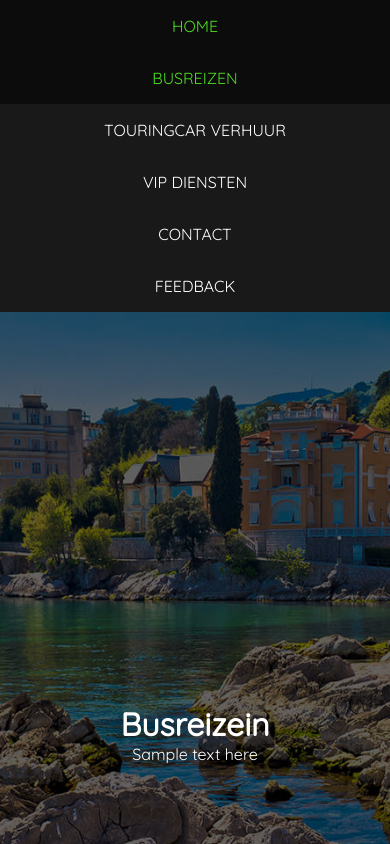
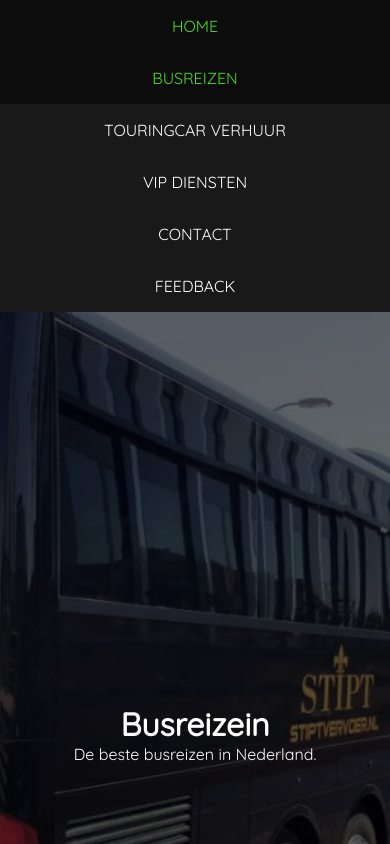
Before and after one commit to Nick-Yazdani/stipt-vervoer, a React (Create React App) app: page /busreizen in a window 390 px wide. Shown: the top 844 px of the page. Built offline with nearby package versions, Linux system fonts and the light colour scheme; no server answers.

Commit message:
minor responsive styles

```diff
--- a/src/components/feedback-form-component/feedback-form.styles.css
+++ b/src/components/feedback-form-component/feedback-form.styles.css
@@ -76,6 +76,7 @@ button:hover {
     button {
         font-size: 1rem;
         margin-bottom: 1rem;
+        width: 100%;
     }
 
     label {
--- a/src/components/middle-content/middle-content.component.jsx
+++ b/src/components/middle-content/middle-content.component.jsx
@@ -8,7 +8,7 @@ const MiddleContent = ({ headline, content }) => {
             <h3>{headline}</h3>
             <div className="p-block">
                 {content.map(cont => {
-                    return <p key={cont.slice(0, 6)}>{cont}</p>
+                    return <p key={cont.slice(0, 20)}>{cont}</p>
                 })}
             </div>
         </div>
--- a/src/pages/Busreizen.jsx
+++ b/src/pages/Busreizen.jsx
@@ -11,7 +11,7 @@ const Busreizen = ({ title }) => {
         <div>
             <div className="busreizen">
                 <Helmet><title>{title}</title></Helmet>
-                <Overlay title="Busreizein" caption="Sample text here" />
+                <Overlay title="Busreizein" caption="De beste busreizen in Nederland." />
             </div>
             <BusreizenComponent />
         </div>
--- a/src/pages/Busreizen.styles.css
+++ b/src/pages/Busreizen.styles.css
@@ -1,4 +1,4 @@
 .busreizen {
-    background: url('../images/Kroatie_Opatija.jpg') no-repeat center center/cover;
+    background: url('../images/stipt-comfort-2b.jpg') no-repeat center center/cover;
     height: 100vh;
 }
```
Also changed, not shown: src/images/stipt-comfort-2b.jpg (added).
